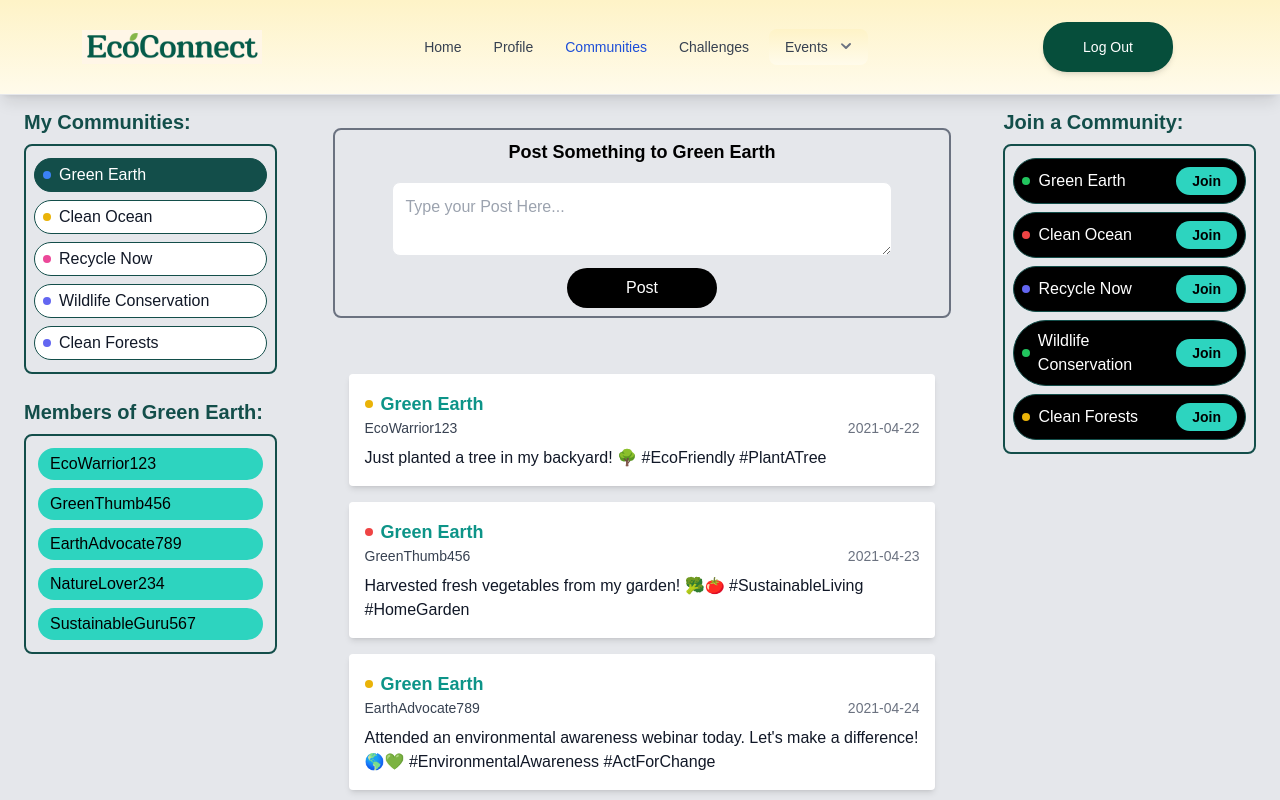
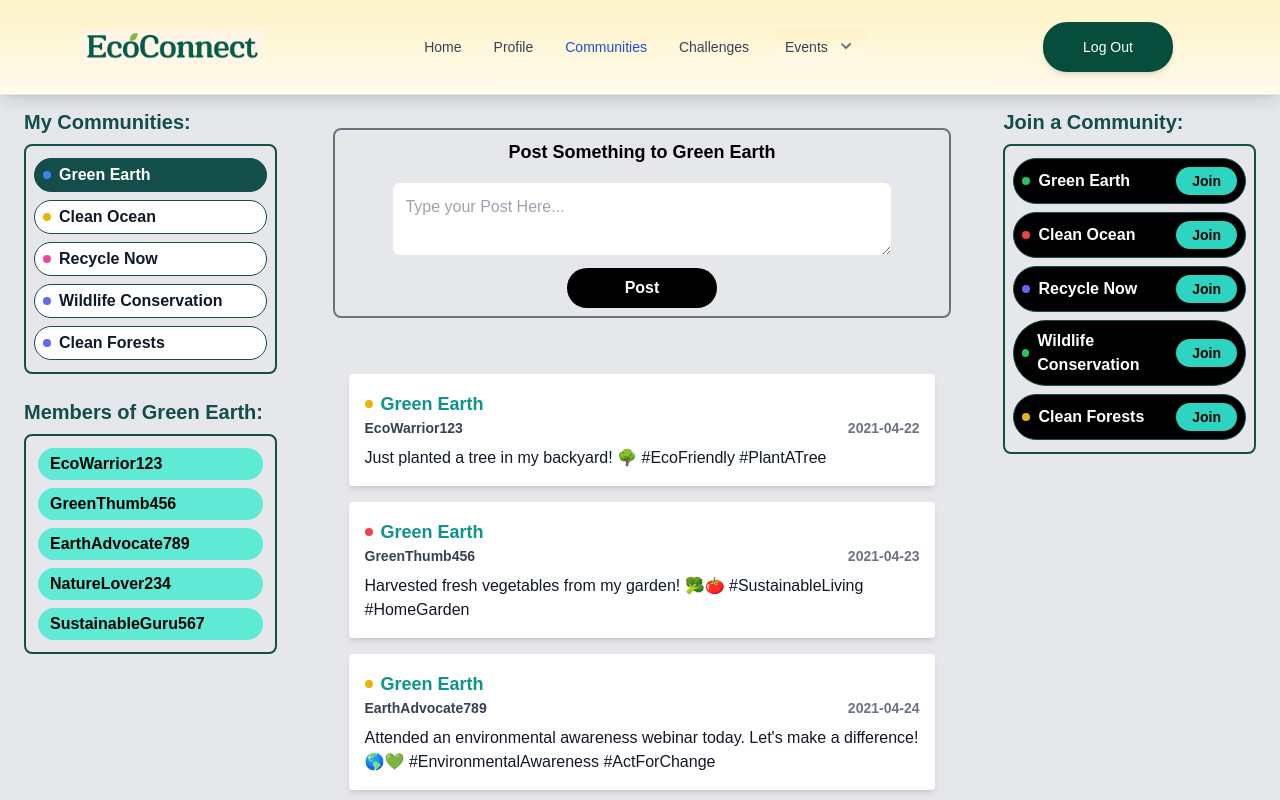
Before and after one commit to HasnainKabir-repos/EcoConnect, a React (Create React App) app in the folder frontend/: page /community in a window 1280 px wide. Built offline with nearby package versions, Linux system fonts and the light colour scheme; sample sign-in values are in the browser's storage; a web font is replaced by a local one.

Commit message:
Frontend Changes

```diff
--- a/frontend/src/components/Community/index.jsx
+++ b/frontend/src/components/Community/index.jsx
@@ -199,7 +199,7 @@ const Community = () => {
                   {communities.map((community, index) => (
                     <div
                       key={index}
-                      className={`py-1 my-1 px-2 flex items-center rounded-full border border-teal-900 border-solid hover:border-dashed
+                      className={`font-bold py-1 my-1 px-2 flex items-center rounded-full border border-teal-900 border-solid hover:border-dashed
               ${
                 selectedCommunity === community.name
                   ? "bg-teal-900 text-white"
@@ -224,7 +224,7 @@ const Community = () => {
                 <div className="flex flex-wrap flex-col">
                   {members &&
                     members.map((member, index) => (
-                      <div key={index} className="text-base bg-teal-400 text-black rounded-full px-3 py-1 m-1">
+                      <div key={index} className="font-bold text-base bg-teal-300 text-black rounded-full px-3 py-1 m-1">
                         {member}
                       </div>
                     ))}
@@ -250,7 +250,7 @@ const Community = () => {
                     className="border rounded-lg p-3 mb-3 w-5/6"
                   />
                   <button
-                    className="px-4 py-2 rounded-full bg-black hover:bg-teal-700 text-white inline-block w-1/4"
+                    className="font-bold px-4 py-2 rounded-full bg-black hover:bg-teal-700 text-white inline-block w-1/4"
                     type="submit"
                   >
                     Post
@@ -290,7 +290,7 @@ const Community = () => {
                       <div
                         className={`w-2 h-2 rounded-full mr-2 ${getRandomColor()}`}
                       ></div>
-                      <div className="text-base">
+                      <div className="text-base font-bold">
                         {community.name}
                       </div>
                       <button
--- a/frontend/src/components/CommunityPost/index.jsx
+++ b/frontend/src/components/CommunityPost/index.jsx
@@ -25,8 +25,10 @@ const Post = ({ community, user, text, createdAt }) => {
         </div>
 
         <div className="flex flex-row items-center text-gray-700 text-sm mb-2">
-          <div className="mr-2">{user}</div>
-          <div className="text-gray-500 text-sm ml-auto">{createdAt}</div>
+          <div className="mr-2 font-bold">{user}</div>
+          <div className="text-gray-500 text-sm ml-auto font-bold">
+            {createdAt}
+          </div>
         </div>
 
         <div className="text-gray-900">{text}</div>
--- a/frontend/src/components/Events/index.jsx
+++ b/frontend/src/components/Events/index.jsx
@@ -275,18 +275,23 @@ const Events = () => {
                 />
               </div>
             </div>
-            <div className="mb-4">
-              <LocationDropdown
-                className=""
-                onChangePlace={handlePlaceChange}
-              />
-            </div>
+
             <button
               onClick={handleFilterEvents}
               className="w-full py-2.5 px-4 text-md font-semibold text-white bg-cyan-950 hover:bg-green-500 hover:text-black active:bg-green-700 rounded-md focus:outline-none"
             >
               Apply Filter
             </button>
+
+            <div className="mb-4">
+              <label className="block mb-2 mt-10 text-md font-semibold text-gray-900">
+                Filter by Location:
+              </label>
+              <LocationDropdown
+                className=""
+                onChangePlace={handlePlaceChange}
+              />
+            </div>
           </div>
 
           <div className="w-full md:w-3/4 px-4 py-4 mr-6">
@@ -309,7 +314,7 @@ const Events = () => {
                       <h2 className="font-bold text-2xl mb-2">{event.title}</h2>
 
                       <div className="mb-2 flex">
-                        <div className="rounded bg-gradient-to-r from-green-500 to-cyan-500 text-black px-2 py-1 text-md inline-flex items-center mr-2">
+                        <div className="rounded bg-gradient-to-r bg-teal-400 text-black px-2 py-1 text-md inline-flex items-center mr-2">
                           <span className="whitespace-no-wrap font-semibold">
                             Location | {event.location}
                           </span>
--- a/frontend/src/components/My_Event/index.jsx
+++ b/frontend/src/components/My_Event/index.jsx
@@ -86,6 +86,7 @@ const My_Event = () => {
 
   };
 
+
   return (
     <main className="pt-20 min-h-screen bg-gray-100">
       <TopBar />
@@ -93,10 +94,10 @@ const My_Event = () => {
       <div className="w-full flex items-center justify-center mt-10">
         <div className="flex-col items-center justify-center">
           {myEvents.length === 0 ? (
-            <div className="bg-white rounded-lg border-2 border-cyan-700 shadow p-6 mb-4 event-container hover:shadow-md hover:border-teal-500 hover:border-3">
-              <h2 className="font-bold text-2xl mb-2">
-                You have not created any event
-              </h2>
+            <div className="bg-white rounded-lg border-4 border-red-500 shadow p-6 mb-4 event-container hover:shadow-md hover:border-teal-500 hover:border-3">
+              <h4 className="font-bold text-xl">
+                You Have Not Created Any Event Yet
+              </h4>
             </div>
           ) : (
             <div>
--- a/frontend/src/components/PostEvent/index.jsx
+++ b/frontend/src/components/PostEvent/index.jsx
@@ -4,6 +4,7 @@ import background from "../../assets/background2.jpg";
 import Loader from "../Loader";
 import LocationDropdown from "../LocationDropdown";
 import TopBar from "../TopBar";
+import {useNavigate} from "react-router-dom";
 const PostEvent = () => {
   const [data, setData] = useState({
     title: "",
@@ -62,6 +63,8 @@ const PostEvent = () => {
       setIsLoading(false);
     }
   };
+
+  const navigate = useNavigate();
 
   return (
     <>
@@ -269,7 +272,7 @@ const PostEvent = () => {
                     type="button"
                     onClick={() => {
                       setIsModalVisible(false);
-                      window.location.reload();
+                      navigate("/myevent");
                     }}
                     className="py-2 px-3 text-sm font-medium text-center text-white rounded-lg bg-emerald-600 hover-bg-primary-700 focus-ring-4 focus-outline-none focus-ring-primary-300 0"
                   >
```
